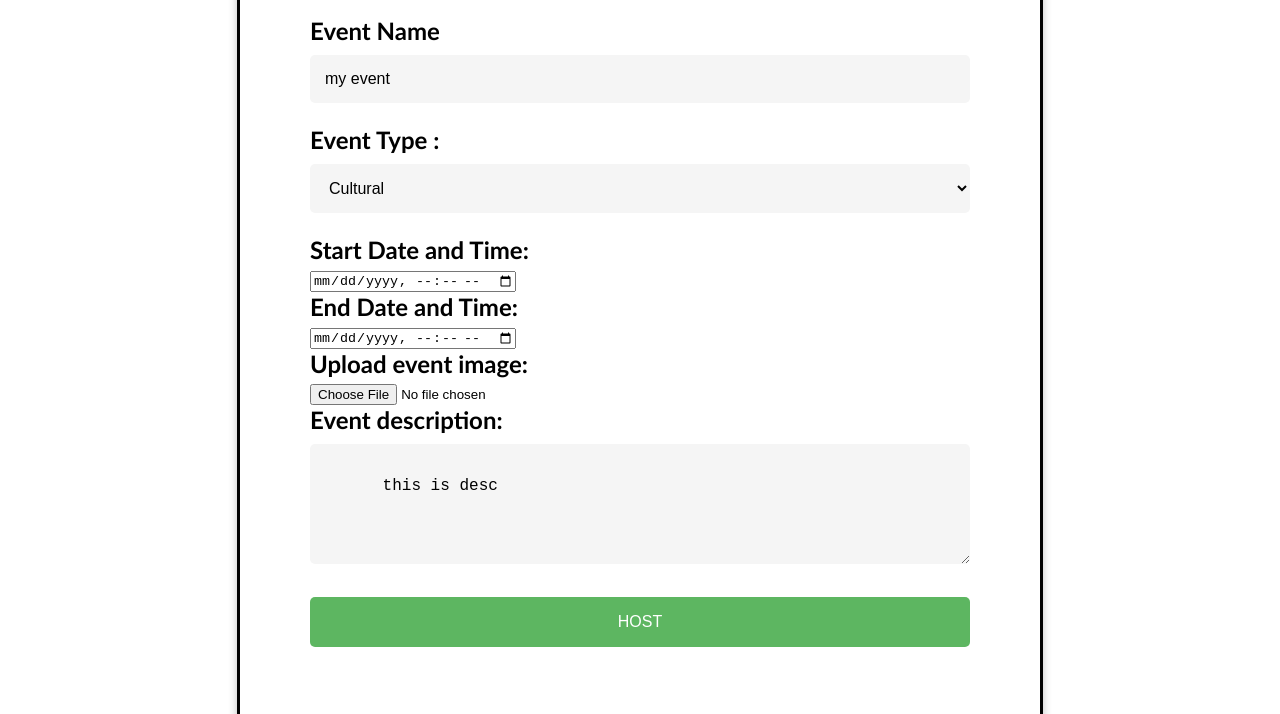
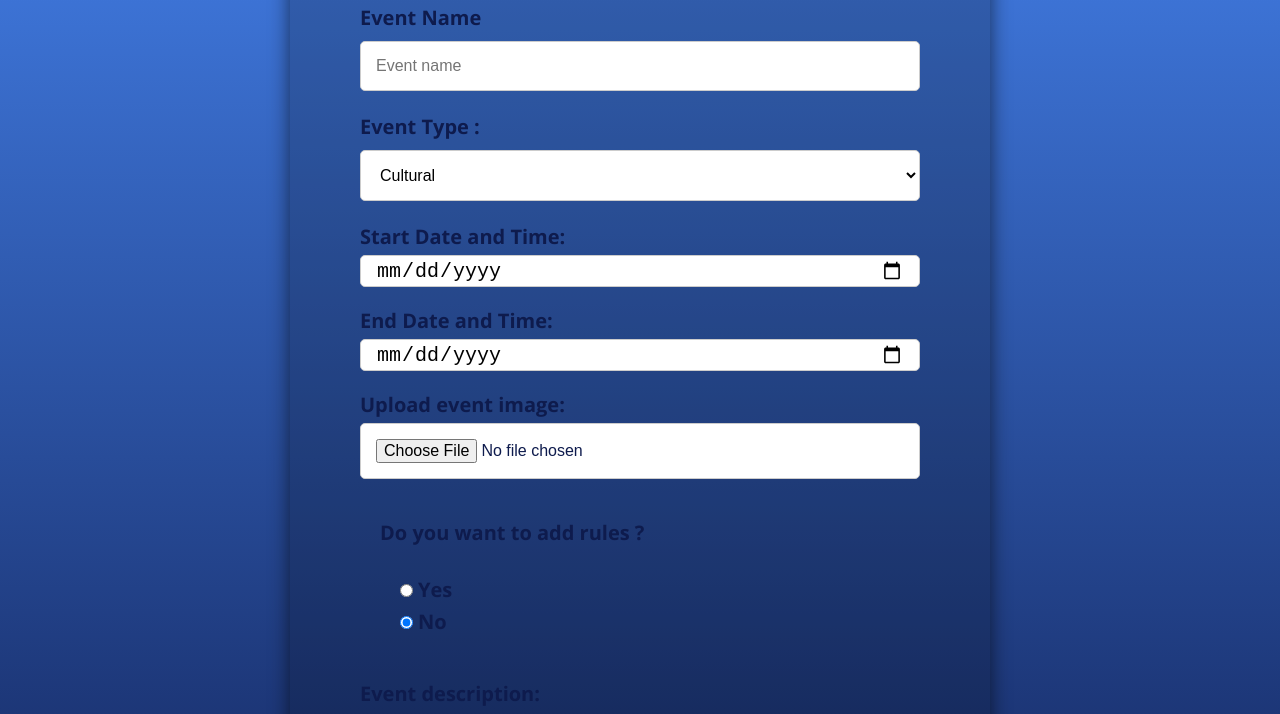
Before and after one commit to Ritesh-K-G/Eventia, a website with bundled scripts: page event-host/index.html in a window 1280 px wide. Shown: the part 174-888 px from the top of the page. Built offline with nearby package versions, Linux system fonts and the light colour scheme; no server answers.

Commit message:
add update host form

```diff
--- a/event-host/index.html
+++ b/event-host/index.html
@@ -1,139 +1,57 @@
 <!DOCTYPE html>
 <html>
+
 <head>
   <meta name="viewport" content="width=device-width, initial-scale=1">
-<style>
 
-    body {
-      font-family: Calibri, Helvetica, sans-serif;
-      /* background: linear-gradient(135deg, #c3cb6e, #a32727); */
-  /* background-image: url("3046713_32579.jpg"); */
-  /* background-repeat: no-repeat;
- background-size: cover;
-    */
-    /* overflow: hidden; */
-    }
-    .container {
-      padding: 50px;
-      background-color: #FFFFFF;
-      border-radius: 10px;
-      box-shadow: 0px 0px 10px #C0C0C0;
-      max-width: 700px;
-      margin: 0 auto;
-      border: 3px solid black;
-      overflow-y: scroll;
-    }
-    .h1{
-        font-size: 36px;
-    }
+  <link href="https://fonts.googleapis.com/css?family=Open+Sans:300,300i,400,400i,700,700i|Raleway:300,400,500,700,800"
+    rel="stylesheet">
+  <link rel="stylesheet" href="style.css">
+</head>
 
-    input[type=text], input[type=password], textarea {
-      width: 100%;
-      padding: 15px;
-      margin: 5px 0 22px 0;
-      display: inline-block;
-      border: none;
-      background: #F5F5F5;
-      border-radius: 5px;
-      box-sizing: border-box;
-      font-size: 16px;
-    }
-
-    input[type=text]:focus, input[type=password]:focus {
-      background-color: #E0E0E0;
-      outline: none;
-    }
-
-    label {
-      font-weight: bold;
-      font-size: x-large;
-      margin-bottom: 5px;
-      display: block;
-    }
-
-    hr {
-      border: 1px solid black;
-      margin-bottom: 25px;
-    }
-
-    select {
-      width: 100%;
-      padding: 15px;
-      margin: 5px 0 22px 0;
-      display: inline-block;
-      border: none;
-      background: #F5F5F5;
-      border-radius: 5px;
-      box-sizing: border-box;
-      font-size: 16px;
-      background-repeat: no-repeat;
-      background-position: calc(100% - 10px) center;
-    }
-
-    div {
-      padding: 20px 20px;
-    }
-
-    .registerbtn {
-      background-color: #4CAF50;
-      color: white;
-      padding: 16px 20px;
-      margin: 8px 0;
-      border: none;
-      cursor: pointer;
-      width: 100%;
-      opacity: 0.9;
-      border-radius: 5px;
-      font-size: 16px;
-      transition: opacity 0.3s;
-    }
-
-    .registerbtn:hover {
-      opacity: 1;
-    }
-    </style>
-</head>
 <body>
   <form class="event-upload-form">
     <div class="container">
-    <center><h1>Event Host</h1></center>
-    <hr>
+      <h1>Event Host</h1>
       <div>
-    <label for="psw-repeat"><b>Event Name</b></label>
-    <input type="text" placeholder="Event name" id="naam" name="psw-repeat" value="my event" required>
+        <label for="psw-repeat">Event Name</label>
 
-    <label>
-    Event Type :
-    </label>
+        <input type="text" placeholder="Event name" id="naam" name="psw-repeat" required>
 
-    <select>
+        <label>Event Type : </label>
+
+        <select class="event-type">
           <option value="Cultural">Cultural</option>
           <option value="Technical">Technical</option>
           <option value="Sport">Sport</option>
         </select>
+
         <label for="datetime">Start Date and Time:</label>
-    <input type="datetime-local" id="startTime">
+        <input class="date" type="date" id="startTime">
+
         <label for="datetime">End Date and Time:</label>
-    <input type="datetime-local" id="endTime">
+        <input type="date" id="endTime" class="date-time">
+
         <label for="file">Upload event image: </label>
         <input type="file" id="img" accept="image/*" onchange="imageSet(event)">
+
+        <div class="textarea-wrapper">
+          <label for="textarea-input">Do you want to add rules ?</label>
+          <textarea id="textarea-input" name="textarea-input" rows="4" cols="50" style="display:none;"></textarea>
+          <div class="options-wrapper">
+            <label><input type="radio" name="yes-no-option" value="yes">Yes</label>
+            <label><input type="radio" name="yes-no-option" value="no" checked>No</label>
+          </div>
+        </div>
+
         <label for="description">Event description: </label>
-    <textarea cols="80" rows="5" id="description" placeholder="Event details" required>
-      this is desc
-    </textarea>
+        <textarea cols="80" rows="5" id="description" placeholder="Event details" required></textarea>
+
+
         <button type="submit" class="registerbtn">HOST</button>
   </form>
-<script>
-  const isloginpage=false;
-  const ishomepage=false;
-  const isprofile=false;
-  const isHost=true;
-  const isRegister=false;
-  let eventImg;
-  function imageSet(event) {
-    eventImg=event.target.files[0];
-  }
-</script>
+  <script src="script.js"></script>
   <script type="module" src="../firebase.js"></script>
 </body>
+
 </html>
--- /dev/null
+++ b/event-host/script.js
@@ -0,0 +1,21 @@
+const isloginpage=false;
+  const ishomepage=false;
+  const isprofile=false;
+  const isHost=true;
+  const isRegister=false;
+  let eventImg;
+  const textarea = document.getElementById("textarea-input");
+const yesRadio = document.querySelector('input[value="yes"]');
+const noRadio = document.querySelector('input[value="no"]');
+
+  function imageSet(event) {
+    eventImg=event.target.files[0];
+  }
+
+yesRadio.addEventListener("click", function() {
+  textarea.style.display = "block";
+});
+
+noRadio.addEventListener("click", function() {
+  textarea.style.display = "none";
+});
--- /dev/null
+++ b/event-host/style.css
@@ -0,0 +1,150 @@
+* {
+  margin: 0;
+  padding: 0;
+  box-sizing: border-box;
+}
+
+body {
+  font-family: "open sans", sans-serif;
+  background-image: linear-gradient(#4481eb, #0e1b4d);
+  color: #0e1b4d;
+  display: flex;
+  flex-direction: column;
+  align-items: center;
+}
+
+.container {
+  margin: 40px 0px;
+  padding: 50px;
+  background-color: white;
+  border-radius: 10px;
+  box-shadow: 0px 15px 20px rgba(0, 0, 0, 0.6);
+  max-width: 700px;
+  background: none;
+  display: flex;
+  flex-direction: column;
+  overflow-y: hidden;
+  background: rgba(0, 0, 0, 0.2);
+}
+
+.container::before {
+  opacity: 40%;
+}
+.container h1 {
+  font-size: 50px;
+}
+
+input[type="text"],
+textarea,
+.event-type {
+  width: 100%;
+  padding: 15px;
+  margin: 5px 0 22px 0;
+  border: 1px solid #ccc;
+  background: #fff;
+  border-radius: 5px;
+  font-size: 16px;
+}
+
+input[type="date"] {
+  width: 100%;
+  height: 20px;
+  background-color: #fff;
+  padding: 15px;
+  font-size: 20px;
+  border: 1px solid #ccc;
+  border-radius: 5px;
+  margin-bottom: 20px;
+}
+
+input[type="file"] {
+  width: 100%;
+  height: 100%px;
+  background-color: #fff;
+  padding: 15px;
+  font-size: 16px;
+  border: 1px solid #ccc;
+  border-radius: 5px;
+  margin-bottom: 20px;
+}
+
+input[type="text"]:hover {
+  box-shadow: 0px 3px 26px rgba(0, 0, 0, 0.6);
+}
+textarea:hover {
+  box-shadow: 0px 3px 26px rgba(0, 0, 0, 0.6);
+}
+.event-type:hover {
+  box-shadow: 0px 3px 26px rgba(0, 0, 0, 0.6);
+}
+input[type="date"]:hover {
+  box-shadow: 0px 3px 26px rgba(0, 0, 0, 0.6);
+}
+input[type="file"]:hover {
+  box-shadow: 0px 3px 26px rgba(0, 0, 0, 0.6);
+}
+
+.container label {
+  font-weight: bold;
+  font-size: 20px;
+  margin-bottom: 5px;
+  display: block;
+}
+
+hr {
+  border: 1px solid black;
+  margin-bottom: 25px;
+}
+
+select {
+  width: 100%;
+  padding: 15px;
+  margin: 5px 0 22px 0;
+  display: inline-block;
+  border: none;
+  background: #f5f5f5;
+  border-radius: 5px;
+  box-sizing: border-box;
+  font-size: 16px;
+  background-repeat: no-repeat;
+  background-position: calc(100% - 10px) center;
+}
+
+div {
+  padding: 20px 20px;
+}
+
+.registerbtn {
+  background-color: #4caf50;
+  color: white;
+  padding: 16px 20px;
+  margin: 8px 0;
+  border: none;
+  cursor: pointer;
+  width: 100%;
+  opacity: 0.9;
+  border-radius: 5px;
+  font-size: 16px;
+  transition: opacity 0.3s;
+}
+
+.registerbtn:hover {
+  opacity: 1;
+}
+
+label {
+  /* margin-bottom: 10px; */
+  font-size: xx-large;
+}
+
+.options-wrapper {
+  margin-top: 10px;
+}
+
+.options-wrapper label {
+  margin-right: 20px;
+}
+
+.options-wrapper input[type="radio"] {
+  margin-right: 5px;
+}
--- a/profilepage/style.css
+++ b/profilepage/style.css
@@ -10,21 +10,20 @@
 
 
 body {
-    background-color: rgb(226, 224, 224);
     font-family: "Poppins", sans-serif;
     /* overflow: hidden; */
 }
 
 /* NavbarTop */
 .navbar-top {
-    background-color: white;
+    background: white;
     color: #4481eb;
-    box-shadow: 0px 4px 8px 0px grey;
+    box-shadow: 0px 8px 10px rgba(0, 0, 0, 0.6);
     height: 70px;
 }
 
 .title {
-    font-family: 'Dancing Script', cursive;
+    font-family: 'Poppins', cursive;
     padding-top: 15px;
     position: absolute;
     left: 45%;
@@ -66,7 +65,7 @@ body {
     position: absolute;
     top: 70px;
     width: 350px;
-    box-shadow: 0px 4px 8px 0px grey;
+    box-shadow: 0px 15px 20px rgba(0, 0, 0, 0.6);
     display: flex;
     flex-direction: column;
     justify-content: space-evenly;
@@ -80,7 +79,7 @@ body {
 
 .profile img {
     border-radius: 10%;
-    box-shadow: 0px 0px 5px 1px grey;
+    box-shadow: 0px 15px 20px rgba(0, 0, 0, 0.2);
 }
 
 .name {
@@ -128,7 +127,7 @@ hr {
 /* Main */
 .main {
     margin-top: 2%;
-    margin-left: 29%;
+    margin-left: 32%;
     font-size: 28px;
     padding: 0 10px;
     width: 58%;
@@ -152,7 +151,7 @@ hr {
 
 .main .card table {
     border: none;
-    font-size: 20px;
+    font-size: 15px;
     /* height: 270px; */
     width: 80%;
 }
@@ -192,9 +191,9 @@ hr {
   .edit_done{
     width: 30%;
     color: #f8f3f3;
-    font-size: 20px;
+    font-size: 15px;
     margin: 10px 0;
-    padding: 6px 8px;
+    padding: 6px 20px;
     text-decoration: none;
     background-color: #4481eb;
     border-radius: 28px;
@@ -203,8 +202,6 @@ hr {
   }
   .edit_done:hover{
     background-color: #1f59bd;
-    border-radius: 28px;
-    color: white;
     cursor: pointer;
   }
 
```
Also changed, not shown: profilepage/index.html (+25 -0 lines). Lines whose indentation alone changed are shown as unchanged.
